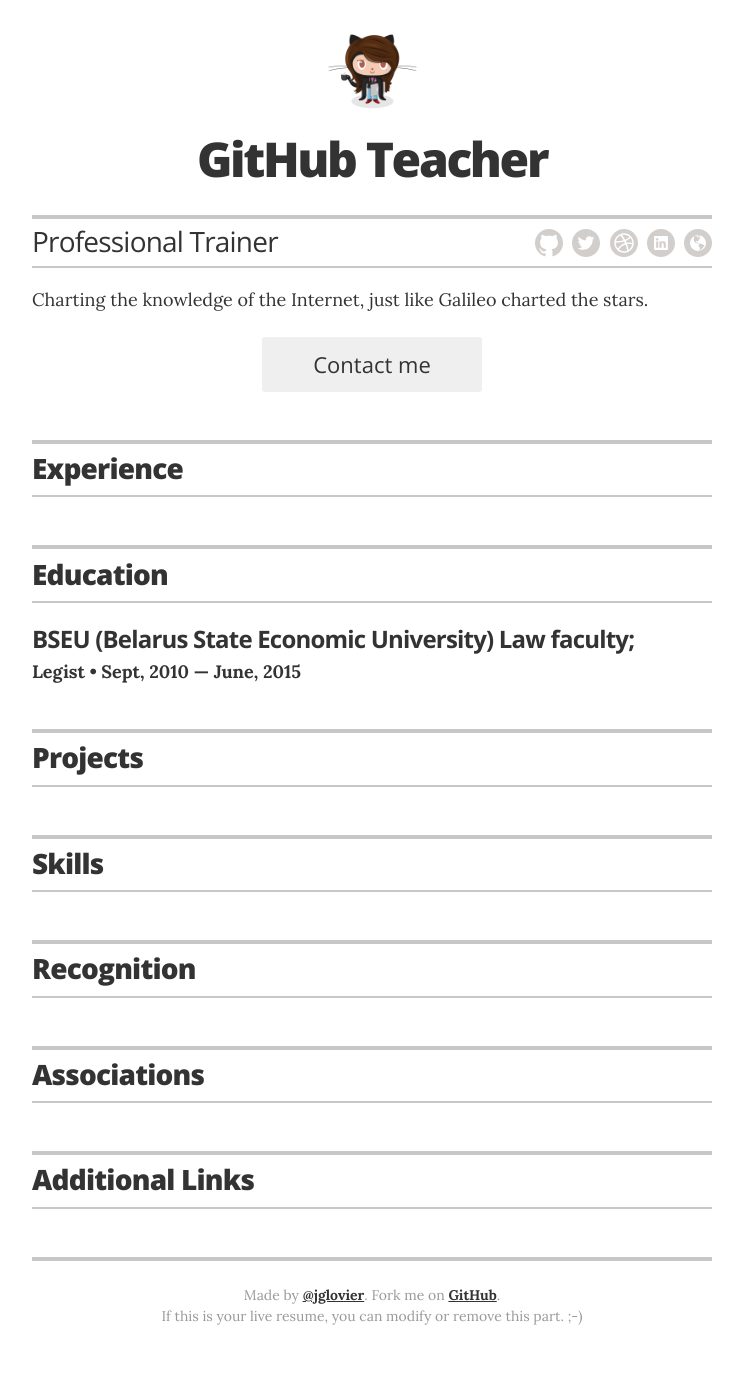
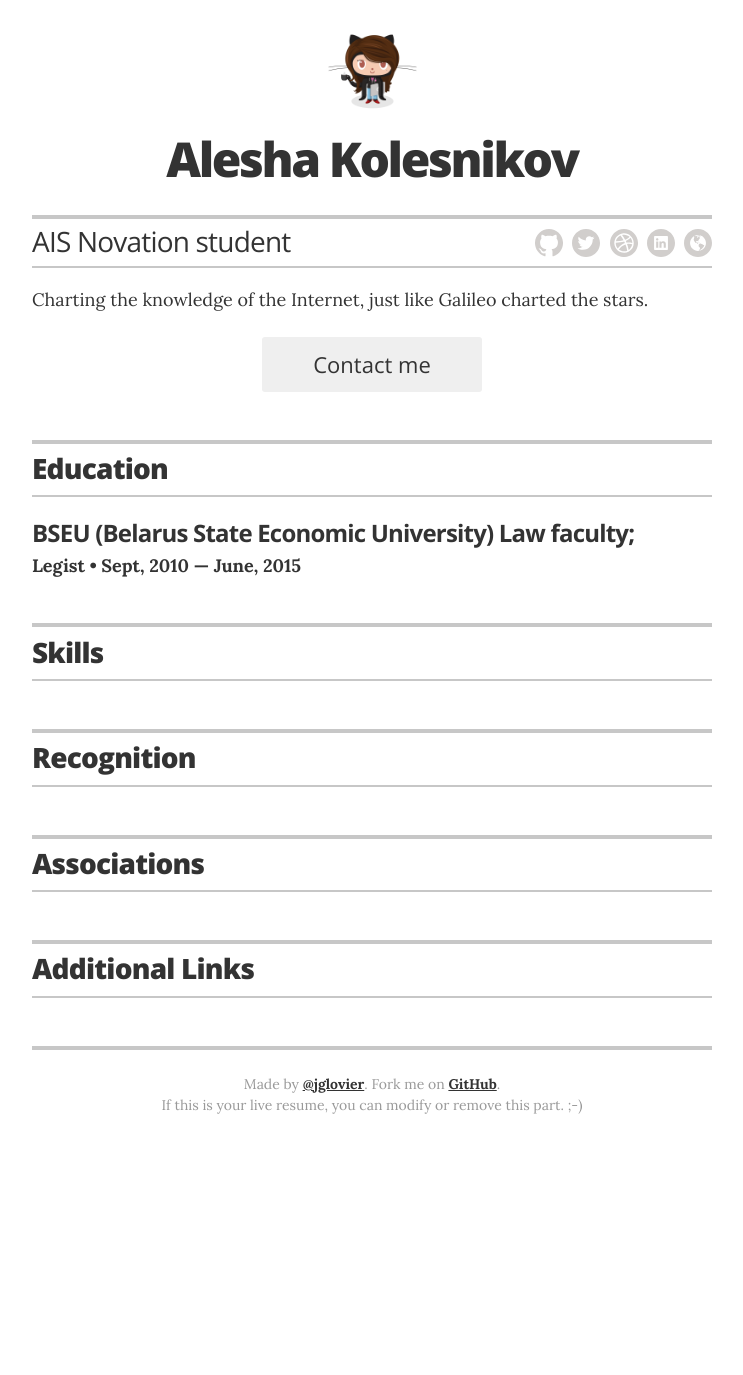
Before and after one commit to AleshaKolesnikov/aleshakolesnikov.github.io, a Jekyll site: the page built from index.html, in a window 1280 px wide. Shown: the whole page, without its empty margins (268-1011 px from the left). Built offline with Jekyll 4.4.1, drawn with Linux system fonts in a browser that asks for light colours; after the commit the page ends 1164 px from its top, so only the background shows below that; some of the changed lines change nothing that is shown.

Commit message:
Update _config.yml

```diff
--- a/_config.yml
+++ b/_config.yml
@@ -1,6 +1,6 @@
 # Site settings
-title: "Jekyll Resume Template"
-description: "A resume template for Jekyll and GitHub Pages sites."
+title: "Alesha Kolesnikov"
+description: "My GitHub Pages site."
 
 # Build settings
 markdown: kramdown
@@ -10,12 +10,12 @@
 
 # Resume settings
 resume_avatar:                  "true"
-resume_name:                    "GitHub Teacher"
-resume_title:                   "Professional Trainer"
-resume_contact_email:           "services@github.com"
-resume_contact_telephone:       "1-(877)-448-4820"
-resume_contact_address:         "San Francisco, California"
-resume_header_contact_info: "San Francisco, California | 1-(877)-448-4820 | services@github.com"
+resume_name:                    "Alesha Kolesnikov"
+resume_title:                   "AIS Novation student"
+resume_contact_email:           "kyposani@gmail.com"
+resume_contact_telephone:       "+375(44)725-33-42"
+resume_contact_address:         "Minsk, Belarus"
+resume_header_contact_info: "Minsk, Belarus | +375(44)725-33-42 | kyposani@gmail.com"
 resume_header_intro: "<p>Charting the knowledge of the Internet, just like Galileo charted the stars.</p>"
 
 # use "yes" to display the email contact button,
@@ -26,9 +26,9 @@
 
 # Decide which sections to use
 # comment out to hide
-resume_section_experience:      true
+resume_section_experience:      false
 resume_section_education:       true
-resume_section_projects:        true
+resume_section_projects:        false
 resume_section_skills:          true
 resume_section_recognition:     true
 resume_section_links:           true
```
